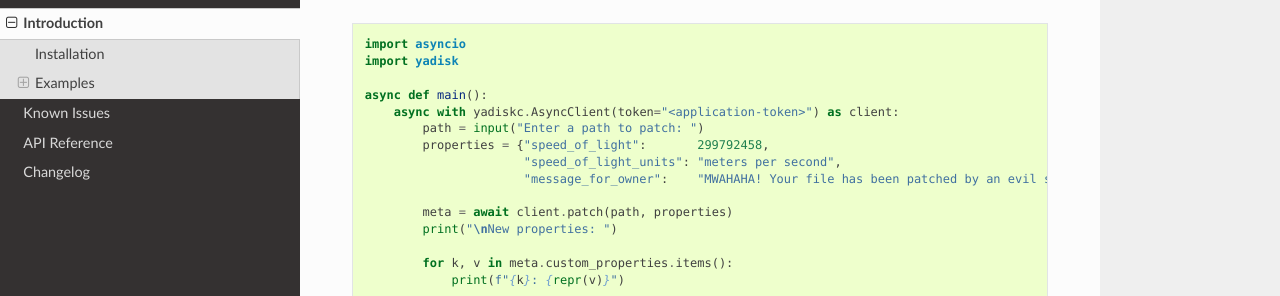
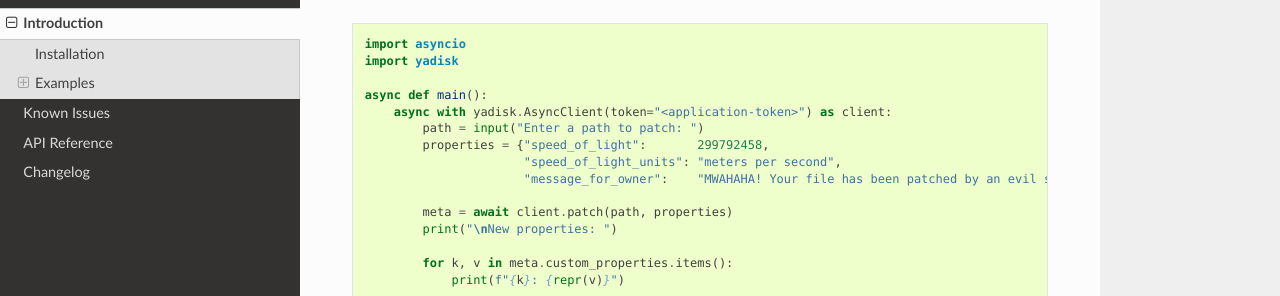
Before and after one commit to ivknv/yadisk, a Sphinx documentation site: the page built from docs/intro.rst, in a window 1280 px wide and 1400 px high, scrolled down 6346 px. Shown: the part 155-451 px from the top of the window. Built offline with Sphinx 7.4.7 and the Read the Docs theme 2.0.0, drawn with Linux system fonts in a browser that asks for light colours.

Commit message:
Fix a few typos

```diff
--- a/docs/intro.rst
+++ b/docs/intro.rst
@@ -380,7 +380,7 @@
     import yadisk
 
     async def main():
-        async with yadiskc.AsyncClient(token="<application-token>") as client:
+        async with yadisk.AsyncClient(token="<application-token>") as client:
             path = input("Enter a path to patch: ")
             properties = {"speed_of_light":       299792458,
                           "speed_of_light_units": "meters per second",
```
Also changed, not shown: other parts of docs/intro.rst (+1 -1 lines).
